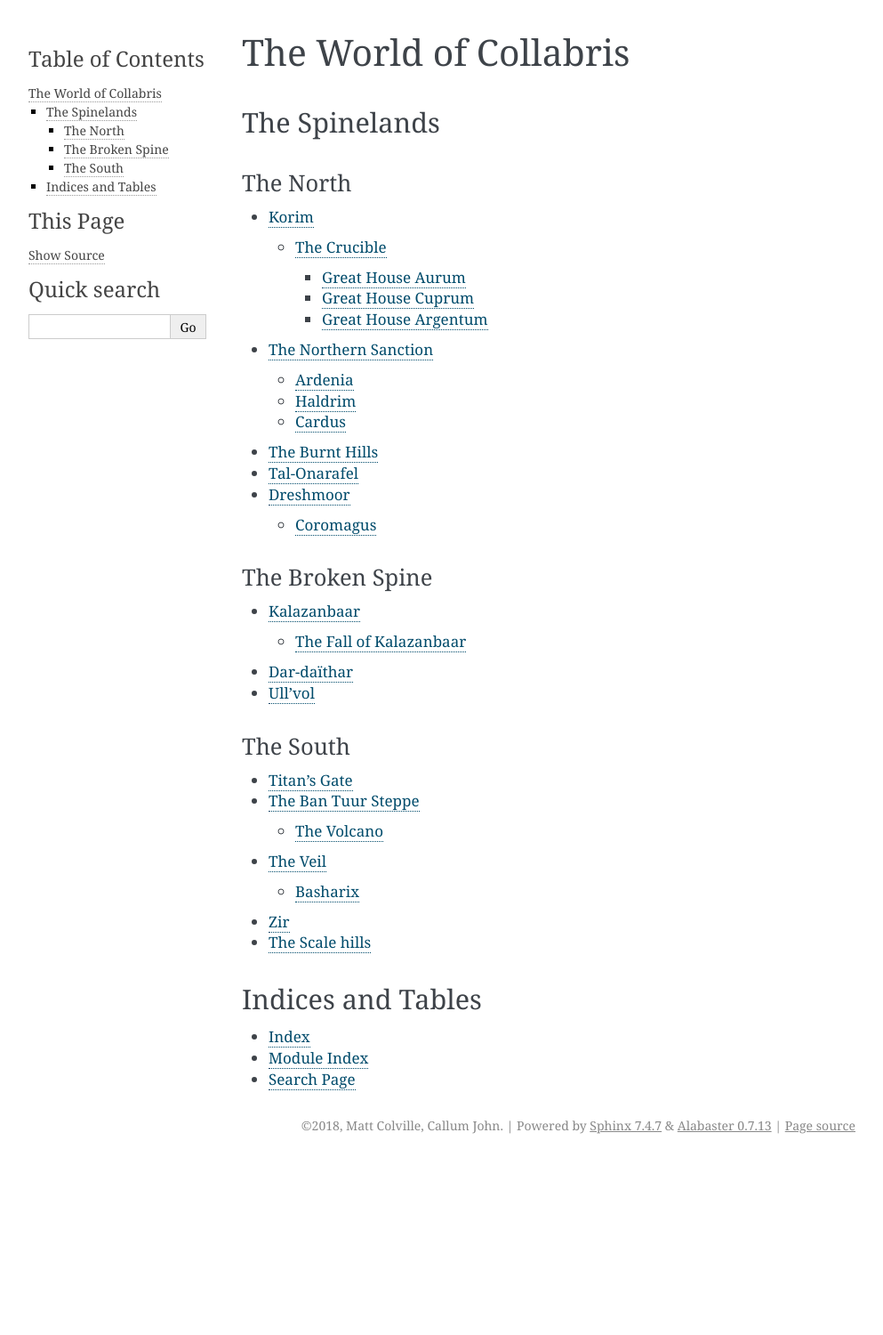
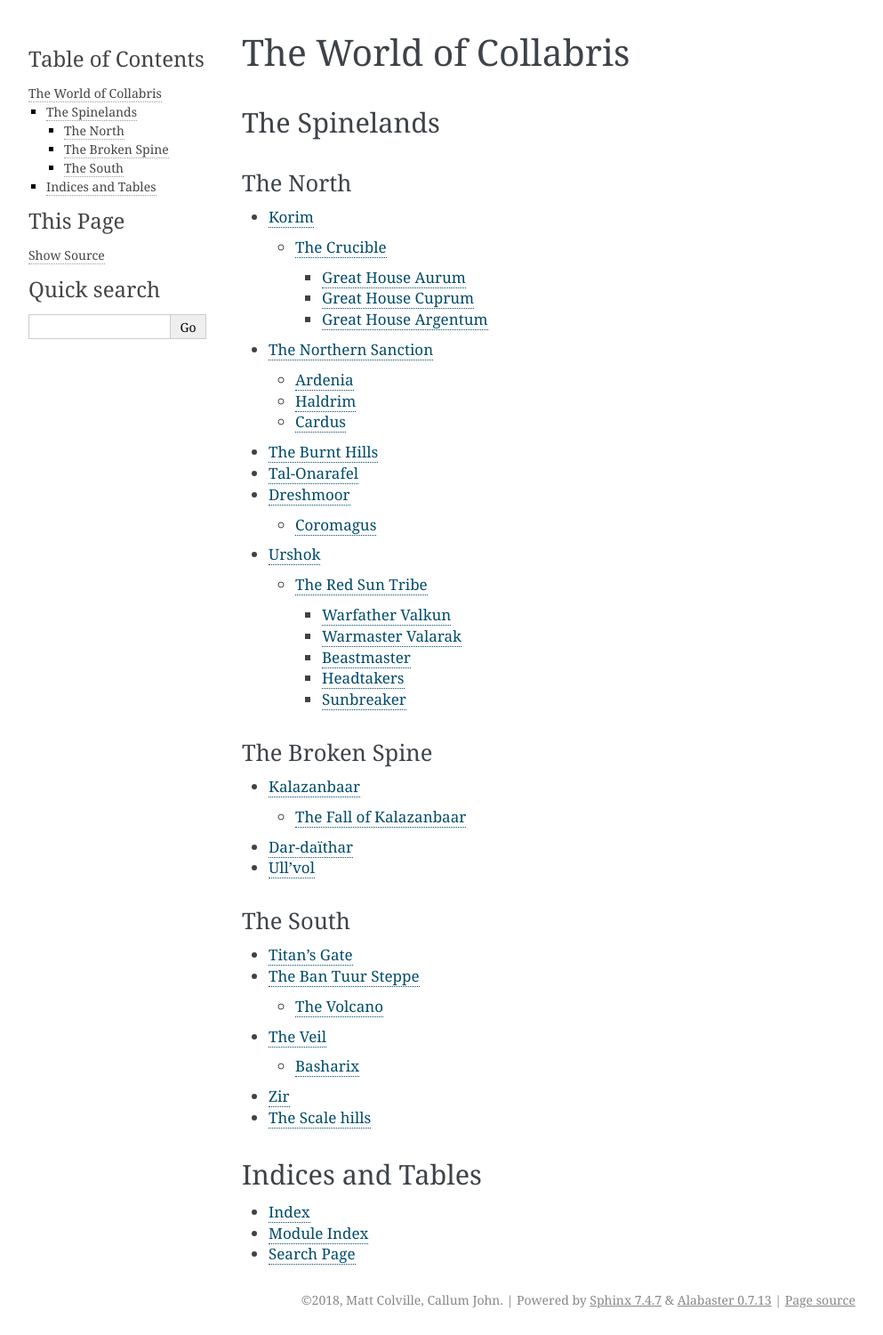
Before and after one commit to ItsSeaJay/world-of-collabris, a Sphinx documentation site: the page built from source/index.rst, in a window 1280 px wide. Shown: the whole page at 89% size, without its empty margins (148-1141 px from the left). Built offline with Sphinx 7.4.7, drawn with Linux system fonts in a browser that asks for light colours; before the commit the page ends 1304 px from its top, so only the background shows below that; some of the changed lines change nothing that is shown.

Commit message:
Added orcs

```diff
--- a/source/index.rst
+++ b/source/index.rst
@@ -18,6 +18,7 @@ The North
   the-burnt-hills
   tal-onarafel
   dreshmoor
+  urshok
 
 The Broken Spine
 ----------------
--- /dev/null
+++ b/source/urshok.rst
@@ -0,0 +1,50 @@
+######
+Urshok
+######
+Home to the Red Sun tribe of Orcs.
+
+Once, Urshok stretched south into the mountains, including the Burnt Hills,
+but the men of the Northern Sanction cut back the forest and drove the Orcs
+north. Because of this, they now refer to themselves as the Kanrokk - literally
+'The Homeless'.
+
+.. NOTE: Matt appears to confuse Haldrim and Ardenia here. Why does Haldrim
+         depend on trade with Korim when Ardenia is objectively closer?
+         In any case, Haldrim has been assumed based on the information given
+         about the Northern Sanction throughout the rest of the document.
+         Oh, and there was an unintentional rhyme that has been fixed.
+They also have a blood feud with the men of the Northern Sanction, which was
+quenched just recently when Haldrim made peace. But only so much peace can be
+made without alienating the dwarves of Korim, who they depend on for supplies.
+
+The Red Sun Tribe
+=================
+
+.. NOTE: Warfather Valkun's entry just kind of stops here, so something has been
+         made up to fill in the gap.
+Warfather Valkun
+----------------
+Negotiated peace with Haldrim in exchange for access to the port city of Titan's
+Gate. He wants to trade with the other regions of Collabris. With access to the
+trade routes that intersect with Titan's gate, he might just be able to achieve
+that level of influence.
+
+Warmaster Valarak
+-----------------
+Sister to the Warfather and leader of the Warhounds; the army of Orcs who charge
+into battle with their dire boars. Should Valkun die, Valarak will likely
+replace him as the Warmother.
+
+Beastmaster
+------------
+Title given to the kennel master of the dire boars that accompany the
+Warhounds into battle.
+
+Headtakers
+----------
+The elite commandos of the Warfather. They are assassins who garrotes, and
+literally take the heads of their victims.
+
+Sunbreaker
+----------
+Amarax the Shaman. Who begins his rituals at dusk when the sun falls.
```
